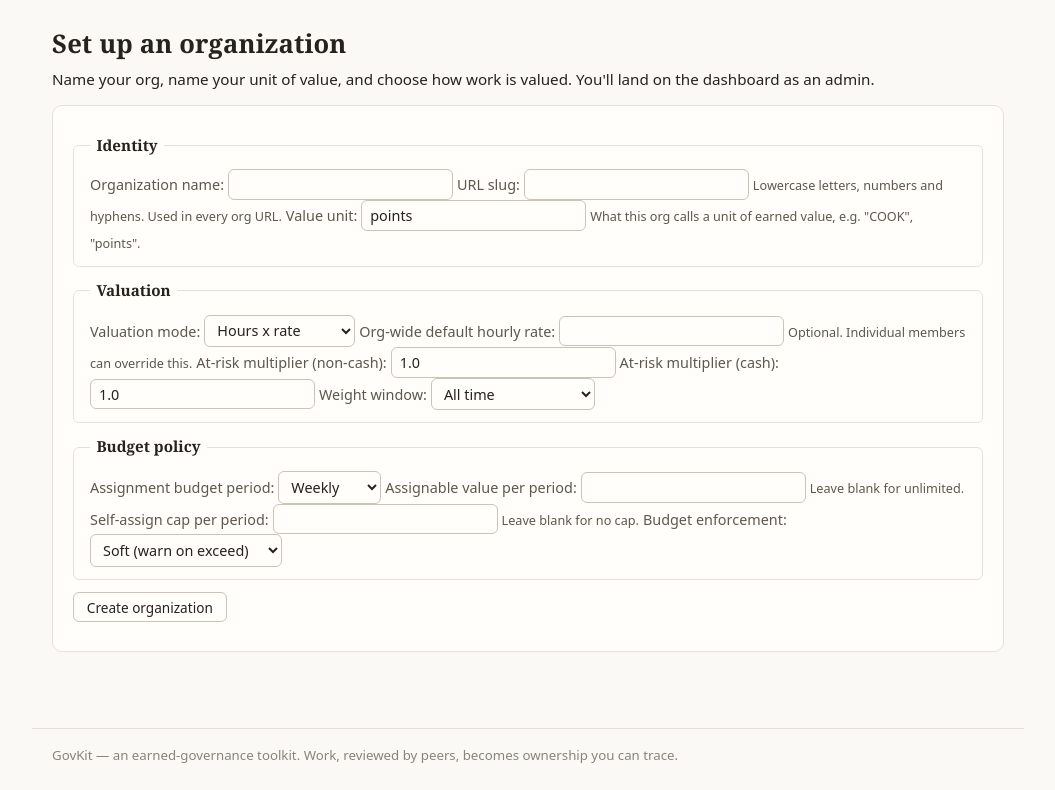
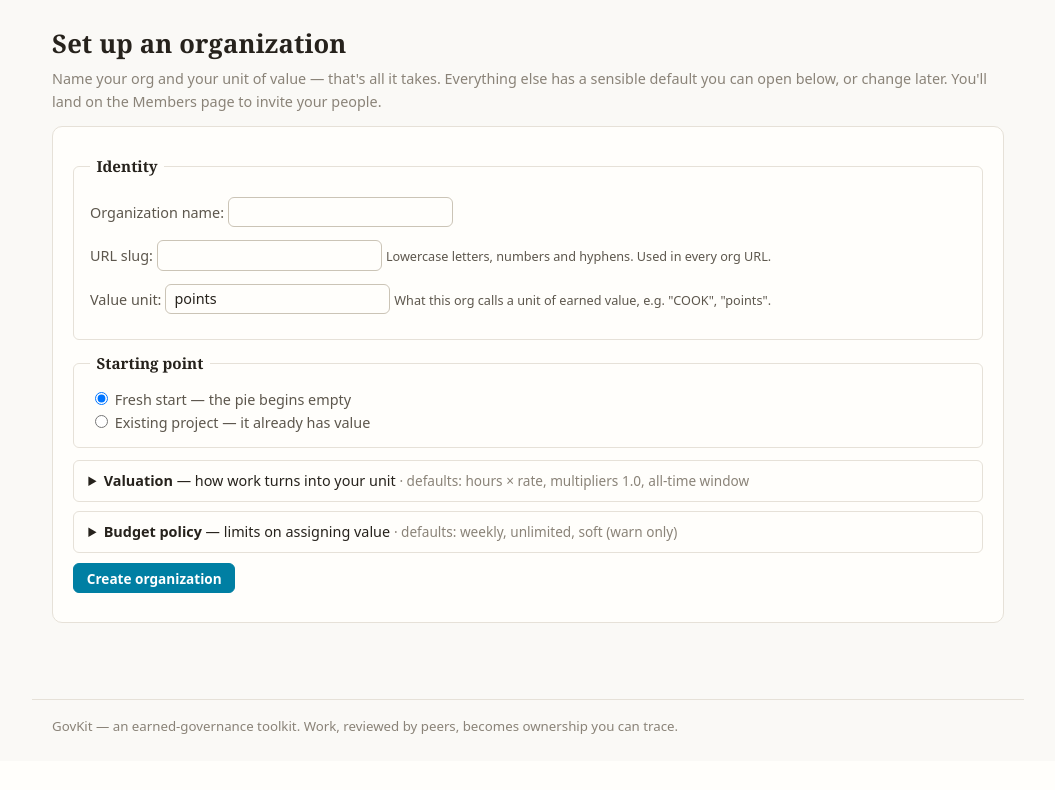
Before and after one commit to Cooperation-org/govkit, a Django app: page /onboarding/ in a window 1280 px wide. Shown: the part 47-837 px from the top of the page, without its empty margins (112-1167 px from the left). After the commit the page ends 781 px from the top, so only its background shows below. Run offline with Django 5.2, Linux system fonts and the light colour scheme; the visitor is signed in with stand-in values (Sample User, id 1); parts of the project's set-up code (start-up, migrations or seed data) failed here and were passed over.

Commit message:
onboarding: high level first, details unfold (pattern 19) + Members made first-class
Golda's steers: the setup page was intimidating and members are the point.
- New pattern 19 · DETAILS UNFOLD in the pattern language (+ gk-unfold component,
  synced to the canonical copy in site-linkedtrust-us/design/): high-level concept
  visible first, details open in place, every fold states its defaults.
- Onboarding: Identity + Starting point visible; Valuation and Budget policy are
  folded one-liners with defaults stated (folds auto-open on field errors). New
  optional Starting point: fresh (default) vs existing project — an existing
  project's initial valuation is recorded as the founder's opening balance
  (source-noted; split among members later via Members -> import). CSS-only
  reveal of the valuation field (:has, no JS, no motion).
- Members: now a first-class nav tab for org admins (active-tab state computed
  in the context processor); onboarding lands on Members to invite people.
- Tests: redirect assertion updated, new coverage for fresh-ignores-valuation
  and existing-records-opening-balance. Full suite green under a clean env
  (BASE_PATH/DEBUG unset): 181 passed, 0 failed — the ~30 'failures' seen
  earlier were entirely prod-.env contamination of the test run.

Co-Authored-By: Claude Fable 5 <noreply@anthropic.com>
Claude-Session: https://claude.ai/code/session_01Qi12kEd8uKSEkRPJs9RYVk

```diff
--- a/apps/orgs/context_processors.py
+++ b/apps/orgs/context_processors.py
@@ -1,20 +1,38 @@
 """Template context: expose the current org and the tab-nav definition."""
+
+from .models import MembershipRole
 
 
 def nav(request):
     """
     Adds `current_org` and `nav_tabs` to every template.
 
-    nav_tabs is a list of (label, url_name, namespace) for the org-scoped tabs.
+    nav_tabs is a list of {label, url_name, active} dicts for the org-scoped tabs.
     base.html resolves each with the current org slug so the prefix/base-path applies
-    automatically, and compares namespace to the resolved request to mark the
-    current tab (aria-current).
+    automatically; `active` marks the current tab (aria-current). Members — the people
+    the whole toolkit is about — is a first-class tab for org admins.
     """
     org = getattr(request, "org", None)
+    rm = getattr(request, "resolver_match", None)
+    namespace = getattr(rm, "namespace", "")
+    view_name = getattr(rm, "view_name", "")
+
     tabs = [
-        ("Drops", "drops:index", "drops"),
-        ("Pie", "pie:index", "pie"),
-        ("Votes", "votes:index", "votes"),
-        ("Committee", "sortition:index", "sortition"),
+        {"label": label, "url_name": url_name, "active": namespace == ns}
+        for label, url_name, ns in (
+            ("Drops", "drops:index", "drops"),
+            ("Pie", "pie:index", "pie"),
+            ("Votes", "votes:index", "votes"),
+            ("Committee", "sortition:index", "sortition"),
+        )
     ]
+    membership = getattr(request, "membership", None)
+    if membership is not None and membership.role == MembershipRole.ADMIN:
+        tabs.append(
+            {
+                "label": "Members",
+                "url_name": "orgs:members",
+                "active": view_name == "orgs:members",
+            }
+        )
     return {"current_org": org, "nav_tabs": tabs}
--- a/apps/orgs/forms.py
+++ b/apps/orgs/forms.py
@@ -8,6 +8,8 @@ and the API share the model constraints). Onboarding creates the Org + its Valua
 
 from __future__ import annotations
 
+from decimal import Decimal
+
 from django import forms
 from django.db import transaction
 from django.utils.text import slugify
@@ -17,6 +19,7 @@ from .models import (
     BudgetPeriod,
     Membership,
     MembershipRole,
+    OpeningBalance,
     Org,
     ValuationConfig,
     ValuationMode,
@@ -25,7 +28,14 @@ from .models import (
 
 
 class OnboardingForm(forms.Form):
-    """One-flow org setup: identity + value unit + valuation mode + rules."""
+    """
+    One-flow org setup: identity + starting point visible; valuation mode + rules are
+    optional detail (every one has a sane default) shown folded in the UI
+    (pattern 19 · DETAILS UNFOLD).
+    """
+
+    START_FRESH = "fresh"
+    START_EXISTING = "existing"
 
     display_name = forms.CharField(max_length=255, label="Organization name")
     slug = forms.SlugField(
@@ -38,6 +48,31 @@ class OnboardingForm(forms.Form):
         initial="points",
         label="Value unit",
         help_text='What this org calls a unit of earned value, e.g. "COOK", "points".',
+    )
+
+    # Starting point: even an idea has some value. Optional (defaults to fresh) so the
+    # API and older clients that never send it keep working.
+    start_kind = forms.ChoiceField(
+        required=False,
+        choices=[
+            (START_FRESH, "Fresh start — the pie begins empty"),
+            (START_EXISTING, "Existing project — it already has value"),
+        ],
+        initial=START_FRESH,
+        widget=forms.RadioSelect,
+        label="Starting point",
+    )
+    initial_valuation = forms.DecimalField(
+        max_digits=16,
+        decimal_places=2,
+        required=False,
+        min_value=Decimal("0.01"),
+        label="Initial valuation",
+        help_text=(
+            "What the project is worth so far, in your value unit. Recorded as your "
+            "opening balance; you can split or adjust members' opening balances any "
+            "time from Members → import."
+        ),
     )
     default_hourly_rate = forms.DecimalField(
         max_digits=12,
@@ -87,6 +122,14 @@ class OnboardingForm(forms.Form):
             raise forms.ValidationError("That slug is already taken.")
         return slug
 
+    def clean(self):
+        data = super().clean()
+        if not data.get("start_kind"):
+            data["start_kind"] = self.START_FRESH
+        if data["start_kind"] == self.START_FRESH:
+            data["initial_valuation"] = None  # fresh pies begin empty
+        return data
+
     @transaction.atomic
     def save(self, user) -> Org:
         data = self.cleaned_data
@@ -107,7 +150,17 @@ class OnboardingForm(forms.Form):
             self_assign_cap=data.get("self_assign_cap"),
             budget_enforcement=data["budget_enforcement"],
         )
-        Membership.objects.create(org=org, user=user, role=MembershipRole.ADMIN)
+        membership = Membership.objects.create(org=org, user=user, role=MembershipRole.ADMIN)
+        if data.get("initial_valuation"):
+            OpeningBalance.objects.create(
+                org=org,
+                membership=membership,
+                value=data["initial_valuation"],
+                source_note=(
+                    "Initial valuation at setup — credited to the founder; split or "
+                    "adjust members' opening balances from Members → import."
+                ),
+            )
         return org
 
 
--- a/apps/orgs/views.py
+++ b/apps/orgs/views.py
@@ -51,13 +51,16 @@ def dashboard(request, org_slug):
 
 @login_required
 def onboarding(request):
-    """One-flow org setup: create Org + ValuationConfig + admin Membership, land on dash."""
+    """One-flow org setup: create Org + ValuationConfig + admin Membership, land on Members."""
     if request.method == "POST":
         form = OnboardingForm(request.POST)
         if form.is_valid():
             org = form.save(request.user)
-            messages.success(request, f"{org.display_name} is ready.")
-            return redirect("orgs:dashboard", org_slug=org.slug)
+            messages.success(
+                request,
+                f"{org.display_name} is ready. Now the important part: invite your members.",
+            )
+            return redirect("orgs:members", org_slug=org.slug)
     else:
         form = OnboardingForm()
     return render(request, "orgs/onboarding.html", {"form": form})
--- a/static/govkit.css
+++ b/static/govkit.css
@@ -1,5 +1,6 @@
 /* ============================================================================
    GovKit — reference implementation of the LinkedTrust pattern language.
+   VENDORED: canonical copy = Cooperation-org/site-linkedtrust-us design/tokens.css.
    docs/design/pattern-language.md is the contract; pattern numbers cited below.
 
    One dependency-free stylesheet: tokens on :root (18 · THEMEABLE ROOTS),
@@ -491,6 +492,34 @@ details.gk-trace th, details.gk-trace td {
 .gk-adjust-form input[type="number"] { width: 6rem; }
 .gk-adjust-form input[type="text"] { flex: 1 1 12rem; min-width: 10rem; }
 
+
+
+/* radio lists (e.g. Django RadioSelect) read as quiet choices, not machinery */
+fieldset > ul, fieldset div > ul { list-style: none; padding-left: 0; margin: 0.25rem 0 0.5rem; }
+fieldset > ul li, fieldset div > ul li { margin: 0.2rem 0; }
+fieldset > ul label, fieldset div > ul label { color: var(--gk-ink); }
+
+/* ---- unfolds (19 · DETAILS UNFOLD) ---------------------------------------- */
+/* High level visible first; detail opens in place. Summary states the concept
+   AND the defaults, so skipping it is an informed choice, not a leap. */
+
+details.gk-unfold {
+  border: 1px solid var(--gk-border);
+  border-radius: var(--gk-radius);
+  background: var(--gk-surface);
+  margin: 0.6rem 0;
+}
+details.gk-unfold > summary {
+  cursor: pointer;
+  padding: 0.55rem 0.9rem;
+  font-size: 0.9rem;
+  color: var(--gk-ink);
+}
+details.gk-unfold > summary .gk-muted { font-size: 0.85rem; }
+details.gk-unfold[open] > summary { border-bottom: 1px solid var(--gk-border); }
+details.gk-unfold > *:not(summary) { padding: 0 0.9rem; }
+details.gk-unfold fieldset { border: none; padding: 0.25rem 0 0.75rem; margin: 0; }
+
 /* ---- stat tiles (one headline number each; no chart needed) --------------- */
 
 .gk-tiles { display: flex; flex-wrap: wrap; gap: 0.75rem; margin: 1rem 0; }
--- a/templates/base.html
+++ b/templates/base.html
@@ -29,9 +29,9 @@
     GovKit</a>
   {% if current_org %}
     <nav class="gk-tabs">
-      {% for label, url_name, namespace in nav_tabs %}
-        <a class="gk-tab" href="{% url url_name org_slug=current_org.slug %}"
-           {% if request.resolver_match.namespace == namespace %}aria-current="page"{% endif %}>{{ label }}</a>
+      {% for tab in nav_tabs %}
+        <a class="gk-tab" href="{% url tab.url_name org_slug=current_org.slug %}"
+           {% if tab.active %}aria-current="page"{% endif %}>{{ tab.label }}</a>
       {% endfor %}
     </nav>
     <span class="gk-org">{{ current_org.display_name }}</span>
--- a/templates/orgs/onboarding.html
+++ b/templates/orgs/onboarding.html
@@ -1,47 +1,73 @@
 {% extends "base.html" %}
 {% block title %}Set up an organization — GovKit{% endblock %}
 {% block content %}
+  {# 19 · DETAILS UNFOLD — high level visible, details folded with defaults stated. #}
+  <style>
+    /* CSS-only reveal: initial valuation appears when "existing" is chosen (no JS, no motion).
+       Browsers without :has() simply always show the field — harmless. */
+    #gk-start .gk-iv { display: none; }
+    #gk-start:has(input[value="existing"]:checked) .gk-iv { display: block; }
+  </style>
   <h1>Set up an organization</h1>
-  <p>Name your org, name your unit of value, and choose how work is valued. You'll land on
-     the dashboard as an admin.</p>
+  <p class="gk-muted">
+    Name your org and your unit of value — that's all it takes. Everything else has a
+    sensible default you can open below, or change later. You'll land on the Members
+    page to invite your people.
+  </p>
 
   <form method="post" class="gk-card">
     {% csrf_token %}
 
     <fieldset>
       <legend>Identity</legend>
-      {{ form.display_name.label_tag }} {{ form.display_name }}
-      {% for e in form.display_name.errors %}<span class="gk-error">{{ e }}</span>{% endfor %}
-      {{ form.slug.label_tag }} {{ form.slug }}
-      <small>{{ form.slug.help_text }}</small>
-      {% for e in form.slug.errors %}<span class="gk-error">{{ e }}</span>{% endfor %}
-      {{ form.unit_name.label_tag }} {{ form.unit_name }}
-      <small>{{ form.unit_name.help_text }}</small>
+      <p>{{ form.display_name.label_tag }} {{ form.display_name }}
+        {% for e in form.display_name.errors %}<span class="gk-error">{{ e }}</span>{% endfor %}</p>
+      <p>{{ form.slug.label_tag }} {{ form.slug }}
+        <small>{{ form.slug.help_text }}</small>
+        {% for e in form.slug.errors %}<span class="gk-error">{{ e }}</span>{% endfor %}</p>
+      <p>{{ form.unit_name.label_tag }} {{ form.unit_name }}
+        <small>{{ form.unit_name.help_text }}</small></p>
     </fieldset>
 
-    <fieldset>
-      <legend>Valuation</legend>
-      {{ form.valuation_mode.label_tag }} {{ form.valuation_mode }}
-      {{ form.default_hourly_rate.label_tag }} {{ form.default_hourly_rate }}
-      <small>{{ form.default_hourly_rate.help_text }}</small>
-      {{ form.at_risk_multiplier_noncash.label_tag }} {{ form.at_risk_multiplier_noncash }}
-      {{ form.at_risk_multiplier_cash.label_tag }} {{ form.at_risk_multiplier_cash }}
-      {{ form.weight_window.label_tag }} {{ form.weight_window }}
+    <fieldset id="gk-start">
+      <legend>Starting point</legend>
+      {{ form.start_kind }}
+      <p class="gk-iv">{{ form.initial_valuation.label_tag }} {{ form.initial_valuation }}
+        <small>{{ form.initial_valuation.help_text }}</small>
+        {% for e in form.initial_valuation.errors %}<span class="gk-error">{{ e }}</span>{% endfor %}</p>
     </fieldset>
 
-    <fieldset>
-      <legend>Budget policy</legend>
-      {{ form.assignment_budget_period.label_tag }} {{ form.assignment_budget_period }}
-      {{ form.assignment_budget_amount.label_tag }} {{ form.assignment_budget_amount }}
-      <small>{{ form.assignment_budget_amount.help_text }}</small>
-      {{ form.self_assign_cap.label_tag }} {{ form.self_assign_cap }}
-      <small>{{ form.self_assign_cap.help_text }}</small>
-      {{ form.budget_enforcement.label_tag }} {{ form.budget_enforcement }}
-    </fieldset>
+    <details class="gk-unfold"
+             {% if form.valuation_mode.errors or form.default_hourly_rate.errors or form.at_risk_multiplier_noncash.errors or form.at_risk_multiplier_cash.errors or form.weight_window.errors %}open{% endif %}>
+      <summary><strong>Valuation</strong> — how work turns into your unit
+        <span class="gk-muted">· defaults: hours × rate, multipliers 1.0, all-time window</span></summary>
+      <fieldset>
+        <p>{{ form.valuation_mode.label_tag }} {{ form.valuation_mode }}</p>
+        <p>{{ form.default_hourly_rate.label_tag }} {{ form.default_hourly_rate }}
+          <small>{{ form.default_hourly_rate.help_text }}</small></p>
+        <p>{{ form.at_risk_multiplier_noncash.label_tag }} {{ form.at_risk_multiplier_noncash }}</p>
+        <p>{{ form.at_risk_multiplier_cash.label_tag }} {{ form.at_risk_multiplier_cash }}</p>
+        <p>{{ form.weight_window.label_tag }} {{ form.weight_window }}</p>
+      </fieldset>
+    </details>
+
+    <details class="gk-unfold"
+             {% if form.assignment_budget_period.errors or form.assignment_budget_amount.errors or form.self_assign_cap.errors or form.budget_enforcement.errors %}open{% endif %}>
+      <summary><strong>Budget policy</strong> — limits on assigning value
+        <span class="gk-muted">· defaults: weekly, unlimited, soft (warn only)</span></summary>
+      <fieldset>
+        <p>{{ form.assignment_budget_period.label_tag }} {{ form.assignment_budget_period }}</p>
+        <p>{{ form.assignment_budget_amount.label_tag }} {{ form.assignment_budget_amount }}
+          <small>{{ form.assignment_budget_amount.help_text }}</small></p>
+        <p>{{ form.self_assign_cap.label_tag }} {{ form.self_assign_cap }}
+          <small>{{ form.self_assign_cap.help_text }}</small></p>
+        <p>{{ form.budget_enforcement.label_tag }} {{ form.budget_enforcement }}</p>
+      </fieldset>
+    </details>
 
     {% if form.non_field_errors %}
       <p class="gk-error">{{ form.non_field_errors }}</p>
     {% endif %}
-    <p><button type="submit">Create organization</button></p>
+    <p><button type="submit" class="gk-btn gk-btn-primary">Create organization</button></p>
   </form>
 {% endblock %}
```
Also changed, not shown: docs/design/pattern-language.md (+17 -0 lines), tests/test_onboarding.py (+36 -2 lines).
